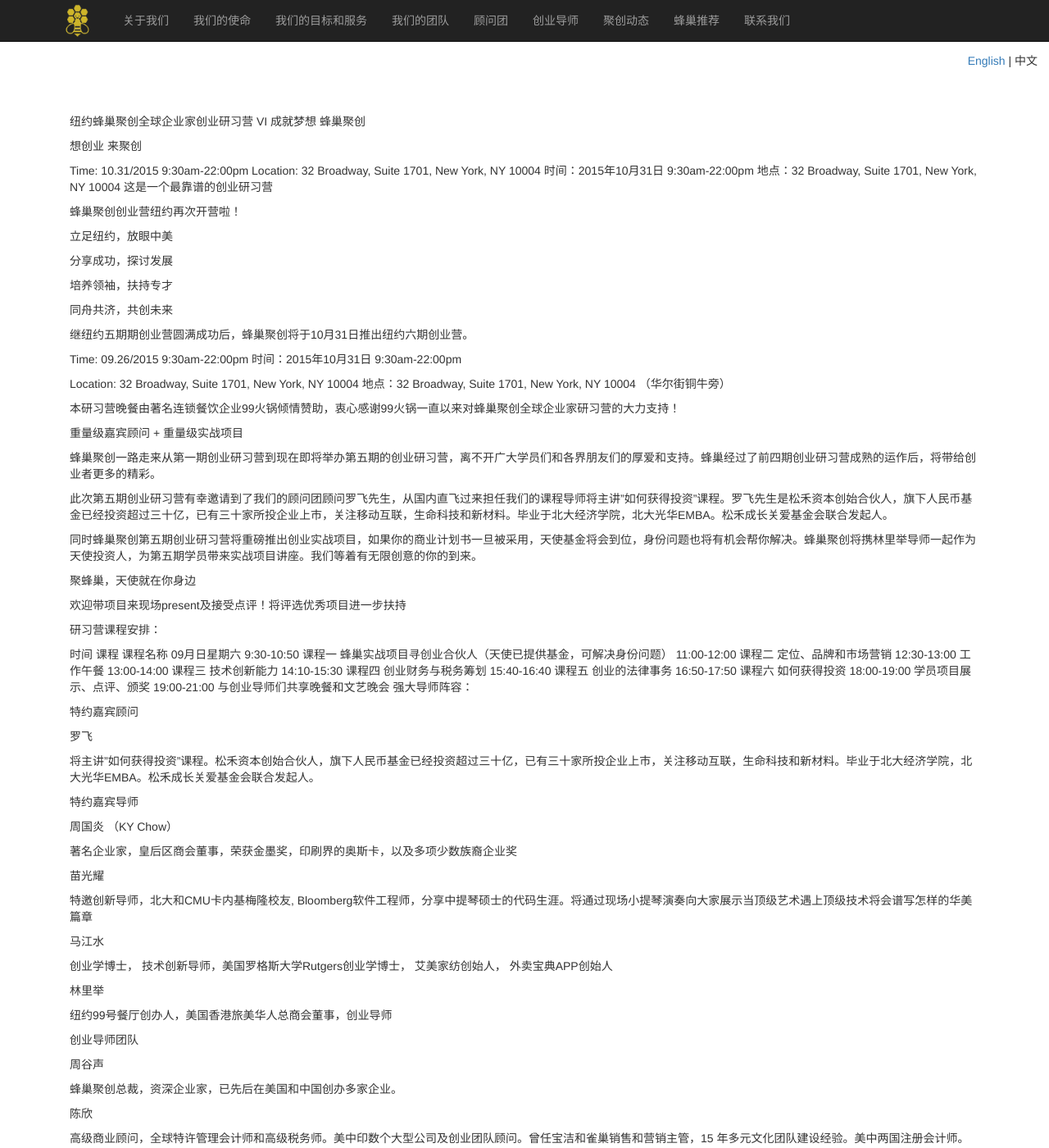
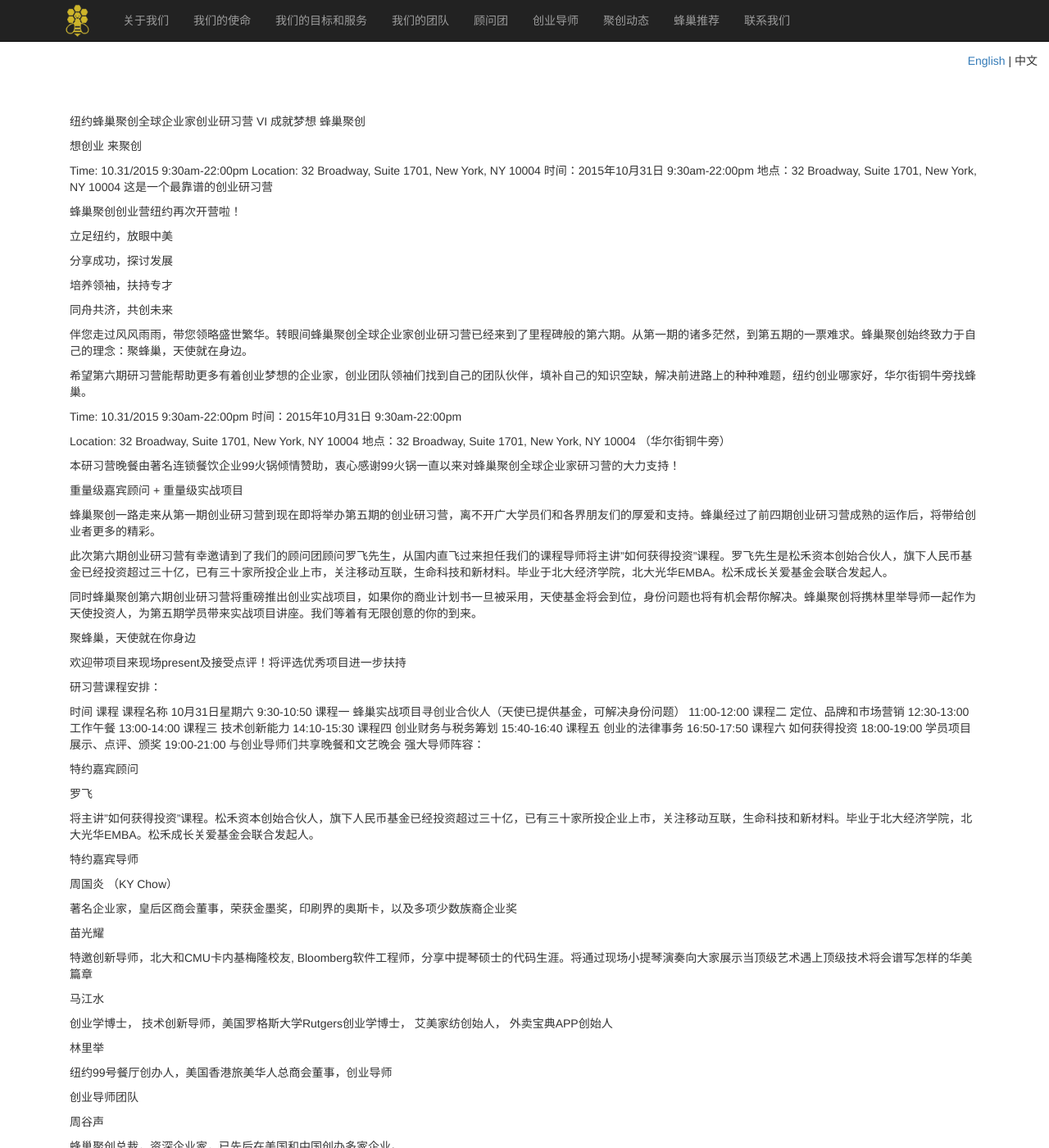
Before and after one commit to ibinc/ibinc.github.io, a Jekyll site: the page built from events_cn.md, in a window 1280 px wide and 1400 px high. Shown: the whole window at 82% size. Built offline with Jekyll 4.4.1, drawn with Linux system fonts in a browser that asks for light colours; Markdown is read by kramdown in place of the engine named in the settings; some of the changed text lies outside the part shown.

Commit message:
Update events_cn.md

```diff
--- a/events_cn.md
+++ b/events_cn.md
@@ -23,9 +23,11 @@
 
 同舟共济，共创未来
 
-继纽约五期期创业营圆满成功后，蜂巢聚创将于10月31日推出纽约六期创业营。
+伴您走过风风雨雨，带您领略盛世繁华。转眼间蜂巢聚创全球企业家创业研习营已经来到了里程碑般的第六期。从第一期的诸多茫然，到第五期的一票难求。蜂巢聚创始终致力于自己的理念：聚蜂巢，天使就在身边。
 
-Time: 09.26/2015 9:30am-22:00pm 时间：2015年10月31日 9:30am-22:00pm
+希望第六期研习营能帮助更多有着创业梦想的企业家，创业团队领袖们找到自己的团队伙伴，填补自己的知识空缺，解决前进路上的种种难题，纽约创业哪家好，华尔街铜牛旁找蜂巢。
+
+Time: 10.31/2015 9:30am-22:00pm 时间：2015年10月31日 9:30am-22:00pm
 
 Location: 32 Broadway, Suite 1701, New York, NY 10004 地点：32 Broadway, Suite 1701, New York, NY 10004 （华尔街铜牛旁）
 
@@ -35,9 +37,9 @@
 
 蜂巢聚创一路走来从第一期创业研习营到现在即将举办第五期的创业研习营，离不开广大学员们和各界朋友们的厚爱和支持。蜂巢经过了前四期创业研习营成熟的运作后，将带给创业者更多的精彩。
 
-此次第五期创业研习营有幸邀请到了我们的顾问团顾问罗飞先生，从国内直飞过来担任我们的课程导师将主讲"如何获得投资"课程。罗飞先生是松禾资本创始合伙人，旗下人民币基金已经投资超过三十亿，已有三十家所投企业上市，关注移动互联，生命科技和新材料。毕业于北大经济学院，北大光华EMBA。松禾成长关爱基金会联合发起人。
+此次第六期创业研习营有幸邀请到了我们的顾问团顾问罗飞先生，从国内直飞过来担任我们的课程导师将主讲"如何获得投资"课程。罗飞先生是松禾资本创始合伙人，旗下人民币基金已经投资超过三十亿，已有三十家所投企业上市，关注移动互联，生命科技和新材料。毕业于北大经济学院，北大光华EMBA。松禾成长关爱基金会联合发起人。
 
-同时蜂巢聚创第五期创业研习营将重磅推出创业实战项目，如果你的商业计划书一旦被采用，天使基金将会到位，身份问题也将有机会帮你解决。蜂巢聚创将携林里举导师一起作为天使投资人，为第五期学员带来实战项目讲座。我们等着有无限创意的你的到来。
+同时蜂巢聚创第六期创业研习营将重磅推出创业实战项目，如果你的商业计划书一旦被采用，天使基金将会到位，身份问题也将有机会帮你解决。蜂巢聚创将携林里举导师一起作为天使投资人，为第五期学员带来实战项目讲座。我们等着有无限创意的你的到来。
 
 聚蜂巢，天使就在你身边
 
@@ -46,7 +48,7 @@
 研习营课程安排：
 
 时间	课程	课程名称
-09月日星期六
+10月31日星期六
 9:30-10:50	课程一	蜂巢实战项目寻创业合伙人（天使已提供基金，可解决身份问题）
 11:00-12:00	课程二	定位、品牌和市场营销
 12:30-13:00		工作午餐
@@ -106,21 +108,20 @@
 
 诱人的价格优惠
 
-价格：99.99美元（包含中餐及晚餐）
+蜂巢聚创全球企业家创业研习营定价：$99.99美元
+您可以通过以下三种方式享受尊享优惠
 
-于9/18号前报名提前预定价：$49.99美元（包含中餐及晚餐）
+于10月18日前预定享受Early Bird预定优惠价格：$49.99
 
-需订阅我们的公众号和转发朋友圈，截图给我们的小编获取折扣码（请联系微信号: caikailun/mr_tag）
+订阅我们的公众微信号并转发本帖子截图给我们的小编（请联系微信号xiaofu_guo90/caikailun)
 
-或老学员推荐预定价：$49.99美元（包含中餐及晚餐）（获取折扣码请联系微信号:caikailun/mr_tag）
-
-原价：$99.99美元
+老生推荐预订价：$49.99（请联系微信号xiaofu_guo90/caikailun)
 
 ("small class, one to one conversation")
 
 报名链接：纽约蜂巢聚创全球企业家创业研习营 V
 
-有疑问请联系 邮箱：ibeehub.us@gmail.com 微信：caikailun/mr_tag 电话：(212)509-2001 （留言必复）
+有疑问请联系 邮箱：ibeehub.us@gmail.com 微信：xiaofu_guo90/caikailun 电话：(212)509-2001 （留言必复）
 
 在这个激情燃烧的岁月，创造一项属于自己的事业，才算得上无愧于青春和时代。
 
@@ -130,7 +131,7 @@
 
 
 
-# 创业前行，不见不散--10月24号第六期创业营我们再与你相约
+# 创业前行，不见不散--10月31号第六期创业营我们再与你相约
 
 Attention！
 感谢各位的厚爱，蜂巢聚创第五期9月26创业营名额已满，截止报名。欢迎报名咨询下一期，10月24日第六期创业营，还会有那些重量级的嘉宾导师现身？敬请期待！
```
